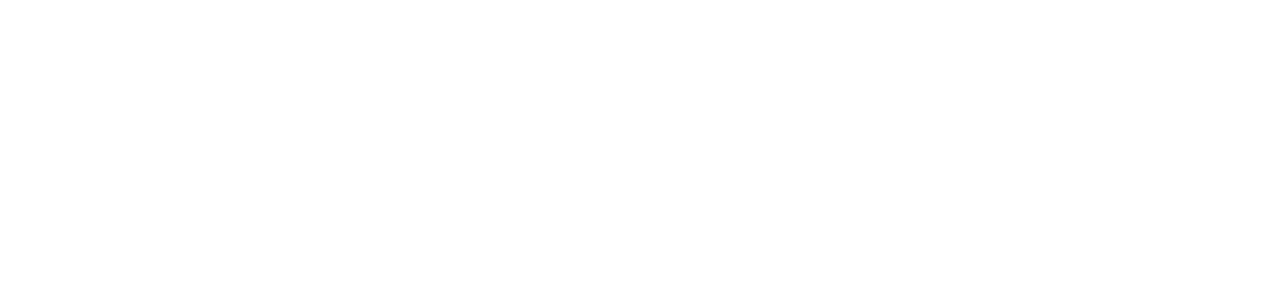
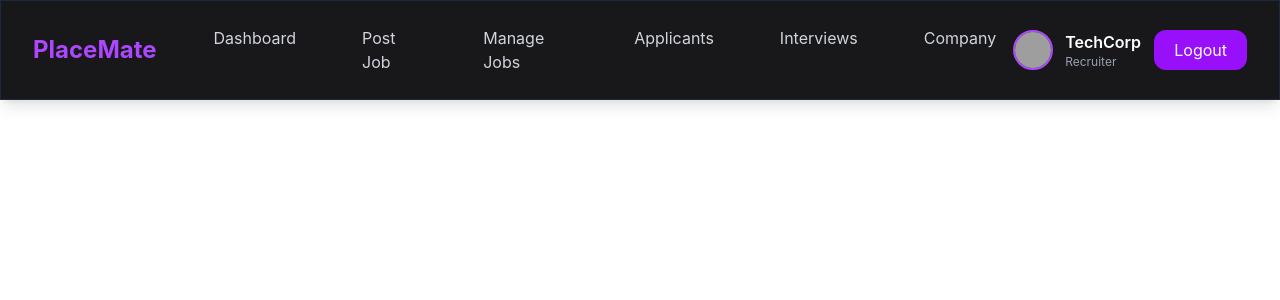
Before and after one commit to zordicharsh/PlaceMate, a React (Vite) app: page /dashboard/jobgiver in a window 1280 px wide. Before the commit this address had no page. Shown: the top 300 px of the page. Built offline with nearby package versions, Linux system fonts and the light colour scheme; grey boxes are pictures that could not be loaded.

Commit message:
frontend of dashboard added

```diff
--- a/src/App.jsx
+++ b/src/App.jsx
@@ -5,6 +5,9 @@ import {BrowserRouter,Route,Routes} from "react-router-dom";
 import Home from "./pages/Home";
 import Login from "./pages/Login";
 import Register from "./pages/Register";
+import Jobseeker from "./pages/dashborad/Jobseeker";
+import Jobgiver from "./pages/dashborad/jobgiver";
+
 
 function App() {
  return (
@@ -13,6 +16,8 @@ function App() {
         <Route path="/" element={<Home />} />
         <Route path="/login" element={<Login />} />
         <Route path="/register" element={<Register />} />
+        <Route path="/dashboard/jobseeker" element={<Jobseeker/>}/>
+        <Route path="/dashboard/jobgiver" element={<Jobgiver/>}/>
       </Routes>
     </BrowserRouter>
   );
--- a/src/pages/Login.jsx
+++ b/src/pages/Login.jsx
@@ -66,7 +66,7 @@ function Login() {
             </div>
 
             {/* Login Form */}
-            <form className="space-y-4">
+            <form className="space-y-4" >
 
               {/* Email / Mobile */}
               <input
--- a/src/pages/Register.jsx
+++ b/src/pages/Register.jsx
@@ -1,7 +1,16 @@
 import { useState } from "react";
+import { useNavigate } from "react-router-dom";
+
 
 function Register() {
   const [role, setRole] = useState("jobseeker");
+  const navigate = useNavigate();
+
+  const handleSubmit=(e)=>{
+    e.preventDefault();
+    console.log("lefegf");
+    navigate("/login");
+  };
 
   return (
     <div className="bg-[#1c1c24] h-screen flex items-center justify-center p-6">
@@ -73,7 +82,9 @@ function Register() {
               </button>
             </div>
 
-            <form key={role} className="space-y-4">
+            <form key={role} className="space-y-4"
+              onSubmit={handleSubmit}
+            >
 
               <input
                 type="text"
@@ -123,6 +134,7 @@ function Register() {
 
               <button
                 type="submit"
+
                 className="w-full bg-purple-600 rounded-lg p-3 text-white hover:bg-purple-700"
               >
                 Create Account
--- /dev/null
+++ b/src/pages/dashborad/Jobgiver.jsx
@@ -0,0 +1,9 @@
+import Navdashboard from "./Navdashboard";
+
+function jobgiver() {
+  return (
+    <Navdashboard/>
+  )
+}
+
+export default jobgiver
--- /dev/null
+++ b/src/pages/dashborad/Jobseeker.jsx
@@ -0,0 +1,7 @@
+function Jobseeker() {
+  return (
+    <div>Jobseeker DashBoard</div>
+  )
+}
+
+export default Jobseeker
--- /dev/null
+++ b/src/pages/dashborad/Navdashboard.jsx
@@ -0,0 +1,69 @@
+export default function NavDashboard() {
+    const navLinks = [
+        "Dashboard",
+        "Post Job",
+        "Manage Jobs",
+        "Applicants",
+        "Interviews",
+        "Company",
+    ];
+
+    return (
+        <nav className="flex items-center justify-between bg-[#18181b] border border-slate-800   px-8 py-4 text-white shadow-lg">
+
+            {/* Left */}
+            <div className="flex items-center gap-10">
+
+                {/* Logo */}
+                <h1 className="text-2xl font-bold text-purple-500">
+                    PlaceMate
+                </h1>
+
+                {/* Links */}
+                <div className="flex gap-8 text-gray-300">
+                    {navLinks.map((link) => (
+                        <a
+                            key={link}
+                            href="#"
+                            className=" px-4 py-2 border border-transparent rounded-lg transition-all duration-250 hover:border-purple-500 hover:text-purple-300 hover:scale-110"
+                        >
+                            {link}
+                        </a>
+                    ))}
+                </div>
+            </div>
+
+            {/* Right */}
+            <div className="flex items-center gap-5">
+
+
+
+
+                {/* Profile */}
+                <div className="flex items-center gap-3 cursor-pointer">
+                    <img
+                        src="https://i.pravatar.cc/100"
+                        alt="profile"
+                        className="w-10 h-10 rounded-full border-2 border-purple-500"
+                    />
+
+                    <div>
+                        <h3 className="font-semibold text-white">
+                            TechCorp
+                        </h3>
+
+                        <p className="text-xs text-gray-400">
+                            Recruiter
+                        </p>
+                    </div>
+                </div>
+
+                {/* Logout */}
+                <button className="bg-purple-600 hover:bg-purple-700 px-5 py-2 rounded-xl transition">
+                    Logout
+                </button>
+
+            </div>
+        </nav>
+    );
+}
```
